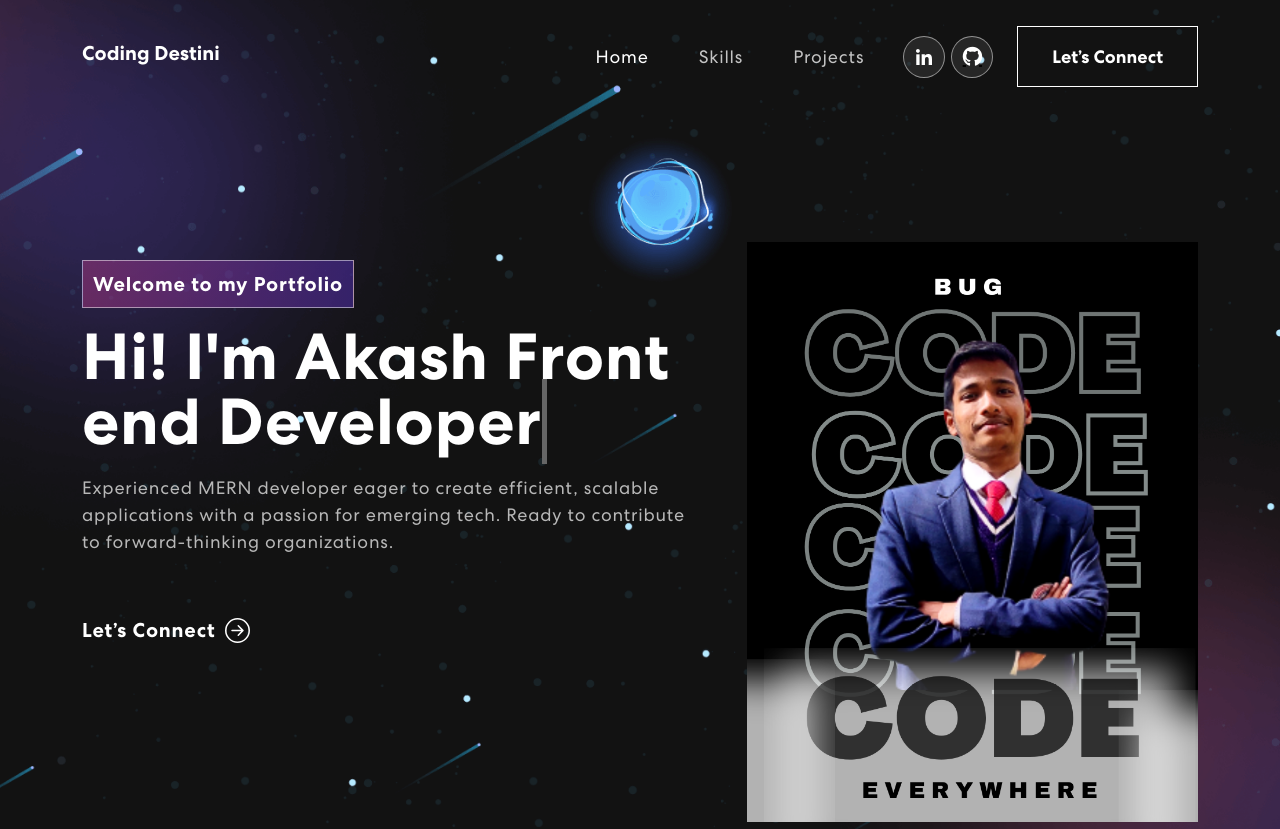
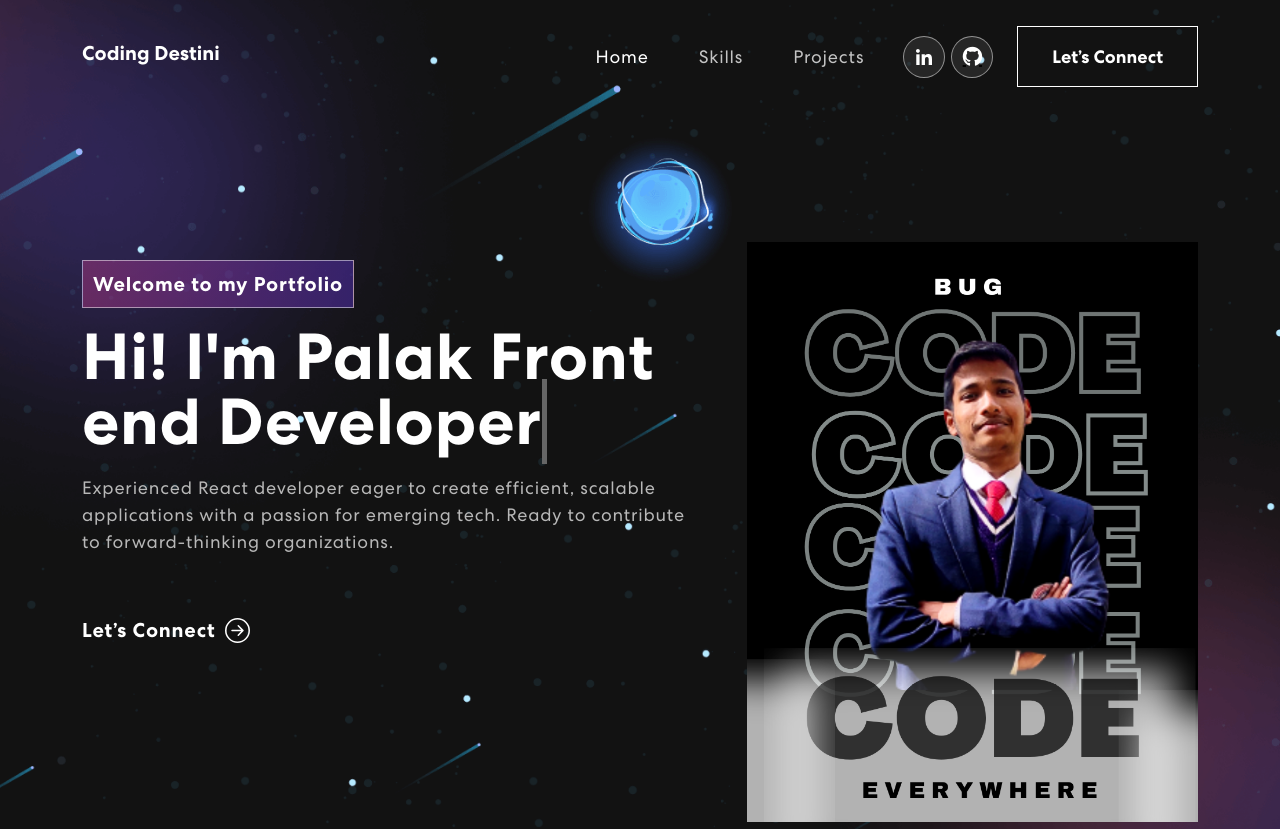
Before and after one commit to saxenaPalak1234/my-portfolio, a React (Create React App) app: page / in a window 1280 px wide. Shown: the top 829 px of the page. Built offline with nearby package versions, Linux system fonts and the light colour scheme; no server answers; the HTML template or start-up script is replaced by a standard one.

Commit message:
Fix Data, Add data for the correct portfolio #HacktoberFest2023

```diff
--- a/src/components/Banner.js
+++ b/src/components/Banner.js
@@ -11,7 +11,7 @@ export const Banner = () => {
   const [text, setText] = useState('');
   const [delta, setDelta] = useState(300 - Math.random() * 100);
   const [index, setIndex] = useState(1);
-  const toRotate = [ "Front end Developer", "Backend Developer" , "Full Stack Developer" ];
+  const toRotate = [ "Front end Developer", "React Developer" ];
   const period = 2000;
 
   useEffect(() => {
@@ -56,8 +56,8 @@ export const Banner = () => {
               {({ isVisible }) =>
               <div className={isVisible ? "animate__animated animate__fadeIn" : ""}>
                 <span className="tagline">Welcome to my Portfolio</span>
-                <h1>{`Hi! I'm Akash`} <span className="txt-rotate" dataPeriod="1000" data-rotate='[ "Front end Developer", "Backend Developer", "Full Stack Developer" ]'><span className="wrap">{text}</span></span></h1>
-                  <p> Experienced MERN developer eager to create efficient, scalable applications with a passion for emerging tech. Ready to contribute to forward-thinking organizations.</p>
+                <h1>{`Hi! I'm Palak`} <span className="txt-rotate" dataPeriod="1000" data-rotate='[ "Front end Developer", "React Developer" ]'><span className="wrap">{text}</span></span></h1>
+                  <p> Experienced React developer eager to create efficient, scalable applications with a passion for emerging tech. Ready to contribute to forward-thinking organizations.</p>
                   <button onClick={() => console.log('connect')}>Let’s Connect <ArrowRightCircle size={25} /></button>
               </div>}
             </TrackVisibility>
```
Also changed, not shown: 1 other file (tests, documents, lock files or other folders).
